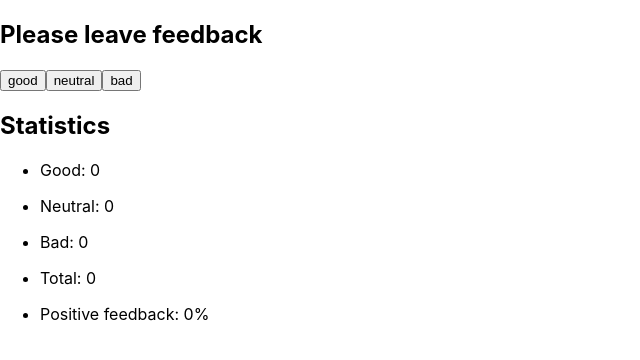
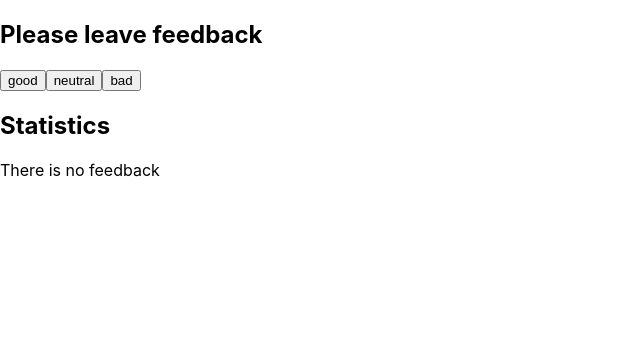
Before and after one commit to Wed88/goit-react-hw-02-feedback, a React (Create React App) app: page / in a window 1280 px wide. Shown: the top 360 px of the page, without its empty margins (0-640 px from the left). Built offline with nearby package versions, Linux system fonts and the light colour scheme.

Commit message:
выполняет 4 шаг

```diff
--- /dev/null
+++ b/src/components/Statistics/Notification/Notification.jsx
@@ -0,0 +1,5 @@
+import React from 'react';
+
+const Notification = ({ message }) => <p>{message}</p>;
+
+export default Notification;
--- a/src/components/Statistics/Statistics .jsx
+++ b/src/components/Statistics/Statistics .jsx
@@ -1,8 +1,10 @@
 import React from 'react';
+import Notification from './Notification/Notification';
 
 const Statistics = ({ good, neutral, bad, total, positivePercentage }) => (
   <div>
     <h2>Statistics</h2>
+    {total > 0 ? (
       <ul>
         <li>
           <p>Good: {good}</p>
@@ -20,6 +22,9 @@
           <p>Positive feedback: {positivePercentage}%</p>
         </li>
       </ul>
+    ) : (
+      <Notification message="There is no feedback" />
+    )}
   </div>
 );
 
```
Also changed, not shown: 1 other file (tests, documents, lock files or other folders). Lines whose indentation alone changed are shown as unchanged.
